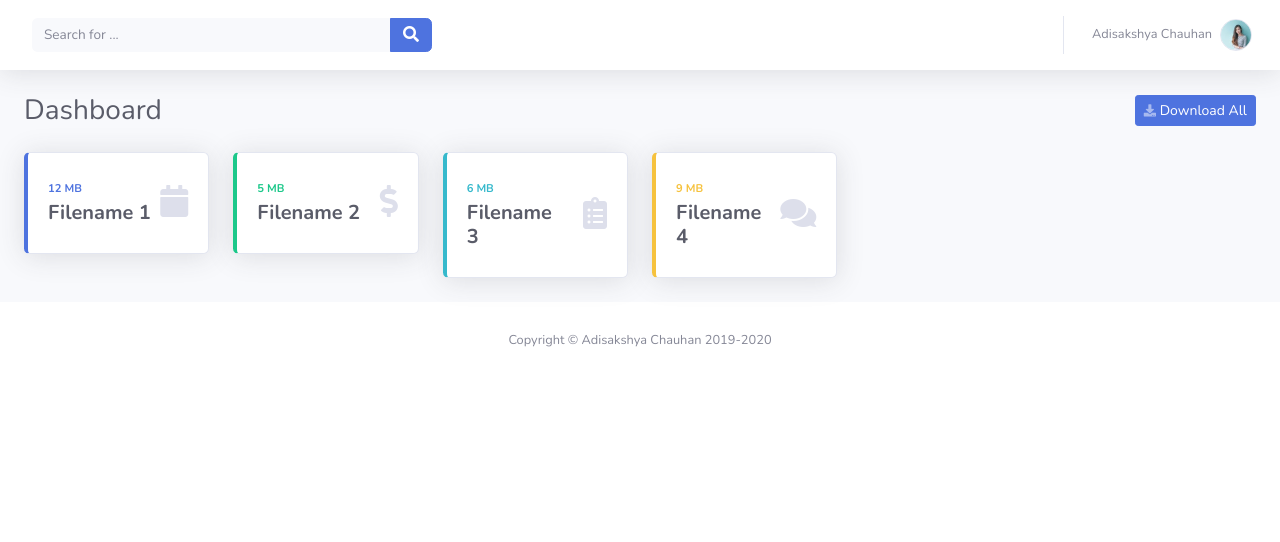
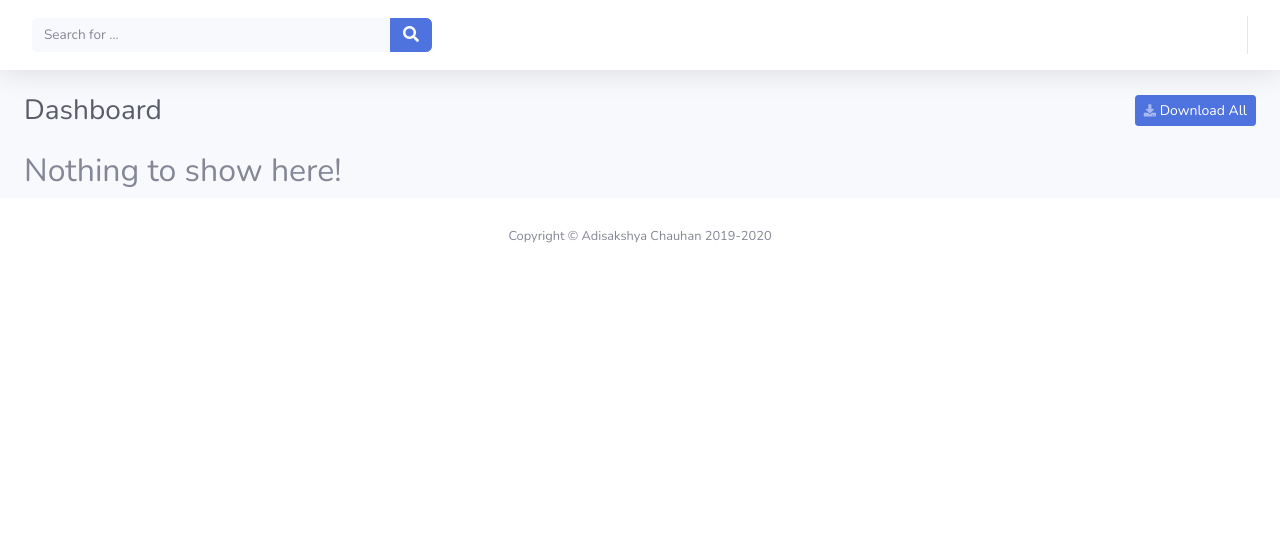
Before and after one commit to adisakshya/JustShareIt, a Flask app: template webserver/templates/share.html in a window 1280 px wide. Shown: the top 542 px of the page. Run offline with Flask 2, Linux system fonts and the light colour scheme; the template is opened without the code that fills it, so the values that code supplies are empty.

Commit message:
integrated client-share ui with web-server

```diff
--- a/webserver/server.py
+++ b/webserver/server.py
@@ -101,6 +101,35 @@ def delete():
             return render_template("wrong.html", error=error)
 
 # Client
+@app.route("/JustShareIt/dashboard", methods = ["GET"])
+def user_dashboard():
+
+    # DELETE
+    if request.method == "GET":
+
+        try:
+
+            # GET request to API
+            obj = APIRequest()
+            response = obj.get("/dashboard", {})
+
+            # list of files
+            file_list = response[0]["message"]["key_list"]
+
+            # Response Variable
+            res = {
+                'file_list' : file_list,
+                'number_of_files' : len(file_list)
+            }
+
+            # Render index page
+            return render_template("share.html", files=res, admin_name="Adisakshya Chauhan")
+
+        # Report Exception
+        except Exception as error:
+
+            return render_template("wrong.html", error=error)
+
 @app.route("/JustShareIt/client/share", methods = ["GET"])
 def share_file():
 
--- a/webserver/templates/share.html
+++ b/webserver/templates/share.html
@@ -29,8 +29,11 @@
             <div class="d-none d-sm-block topbar-divider"></div>
             <li class="nav-item dropdown no-arrow">
                 <div class="nav-item">
-                    <div class="nav-link"><span class="d-none d-lg-inline mr-2 text-gray-600 small">Adisakshya Chauhan</span>
-                        <img class="border rounded-circle img-profile" src="../static/img/avatar2.jpeg" /></div>
+                    {% if admin_name %}
+                    <div class="nav-link"><span class="d-none d-lg-inline mr-2 text-gray-600 small">{{ admin_name }}</span>
+                        <img class="border rounded-circle img-profile" src="../static/img/avatar2.jpeg" />
+                    </div>
+                    {% endif %}
                 </div>
             </li>
         </ul>
@@ -38,21 +41,36 @@
 </nav>
 <div class="container-fluid">
     <div class="d-sm-flex justify-content-between align-items-center mb-4">
-        <h3 class="text-dark mb-0">Dashboard</h3><a class="btn btn-primary btn-sm d-none d-sm-inline-block" role="button" href="#"><i class="fas fa-download fa-sm text-white-50"></i>&nbsp;Download All</a></div><div class="row">
-    <div class="col-md-6 col-xl-2 mb-4">
+        <h3 class="text-dark mb-0">Dashboard</h3>
+        <a class="btn btn-primary btn-sm d-none d-sm-inline-block" role="button" href="#">
+            <i class="fas fa-download fa-sm text-white-50"></i>&nbsp;Download All
+        </a>
+    </div>
+
+    {% if files.number_of_files %}
+    <div class="row">
+        {% for file in files.file_list %}
+        <div class="col-md-6 col-xl-3 mb-4">
             <div class="card shadow border-left-primary py-2">
                 <div class="card-body">
                     <div class="row align-items-center no-gutters">
                         <div class="col mr-2">
                             <div class="text-uppercase text-primary font-weight-bold text-xs mb-1"><span>12 MB</span></div>
-                        <div class="text-dark font-weight-bold h5 mb-0"><span>Filename 1</span></div>
+                            <div class="text-dark font-weight-bold h5 mb-0">
+                                <form onsubmit="downloadFile('{{ file }}')" method="GET">
+                                    <button type="submit" class="btn btn-light">
+                                        <span>{{ file }}</span>
+                                    </button>
+                                </form>
+                            </div>
                         </div>
                         <div class="col-auto"><i class="fas fa-calendar fa-2x text-gray-300"></i></div>
                     </div>
                 </div>
             </div>
         </div>
-    <div class="col-md-6 col-xl-2 mb-4">
+        {% endfor %}
+    <!-- <div class="col-md-6 col-xl-2 mb-4">
         <div class="card shadow border-left-success py-2">
             <div class="card-body">
                 <div class="row align-items-center no-gutters">
@@ -90,8 +108,12 @@
                 </div>
             </div>
         </div>
+    </div> -->
 </div>
-</div></div>
+{% else %}
+    <h2>Nothing to show here!</h2>
+{% endif %}
+</div>
             </div>
             <footer class="bg-white sticky-footer">
                 <div class="container my-auto">
@@ -103,6 +125,26 @@
         <i class="fas fa-angle-up"></i>
     </a>
 </div>
+
+<script src="https://code.jquery.com/jquery-3.4.1.min.js" integrity="sha256-CSXorXvZcTkaix6Yvo6HppcZGetbYMGWSFlBw8HfCJo=" crossorigin="anonymous"></script>
+<script>
+
+  function downloadFile(filename) {
+
+    alert("Are you sure you want to download " + filename + " ?");
+    function download(dataurl, filename) {
+        var a = document.createElement("a");
+        a.href = dataurl;
+        a.setAttribute("download", filename);
+        a.click();
+        return false;
+    }
+
+    download("http://loaclhost:5001/JustShareIt/client/share?filename=", filename);
+}
+
+</script>
+
 </body>
 
 </html>
```
Lines whose indentation alone changed are shown as unchanged.
